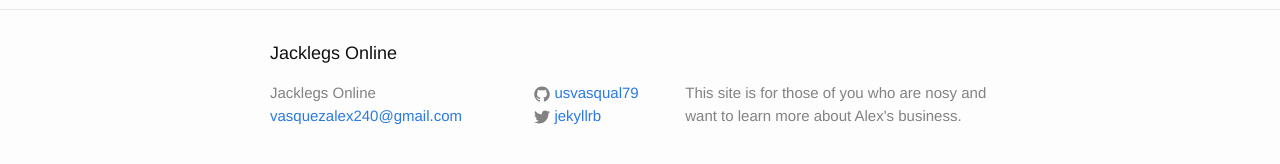
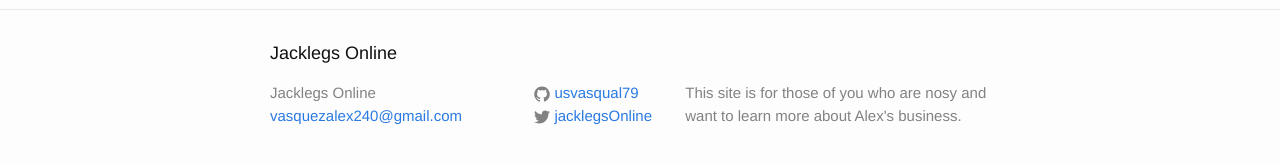
Before and after one commit to usvasqual79/usvasqual79.github.io, a Jekyll site: the page built from index.html, in a window 1280 px wide. Shown: the part 287-451 px from the top of the page. Built offline with Jekyll 4.4.1, drawn with Linux system fonts in a browser that asks for light colours.

Commit message:
Update _config.yml

```diff
--- a/_config.yml
+++ b/_config.yml
@@ -12,7 +12,7 @@ description: > # this means to ignore newlines until "baseurl:"
  This site is for those of you who are nosy and want to learn more about Alex's business.
 baseurl: "" # the subpath of your site, e.g. /blog
 url: "http://vasquezalex.com" # the base hostname & protocol for your site
-twitter_username: jekyllrb
+twitter_username: jacklegsOnline
 github_username:  usvasqual79
 
 # Build settings
```
